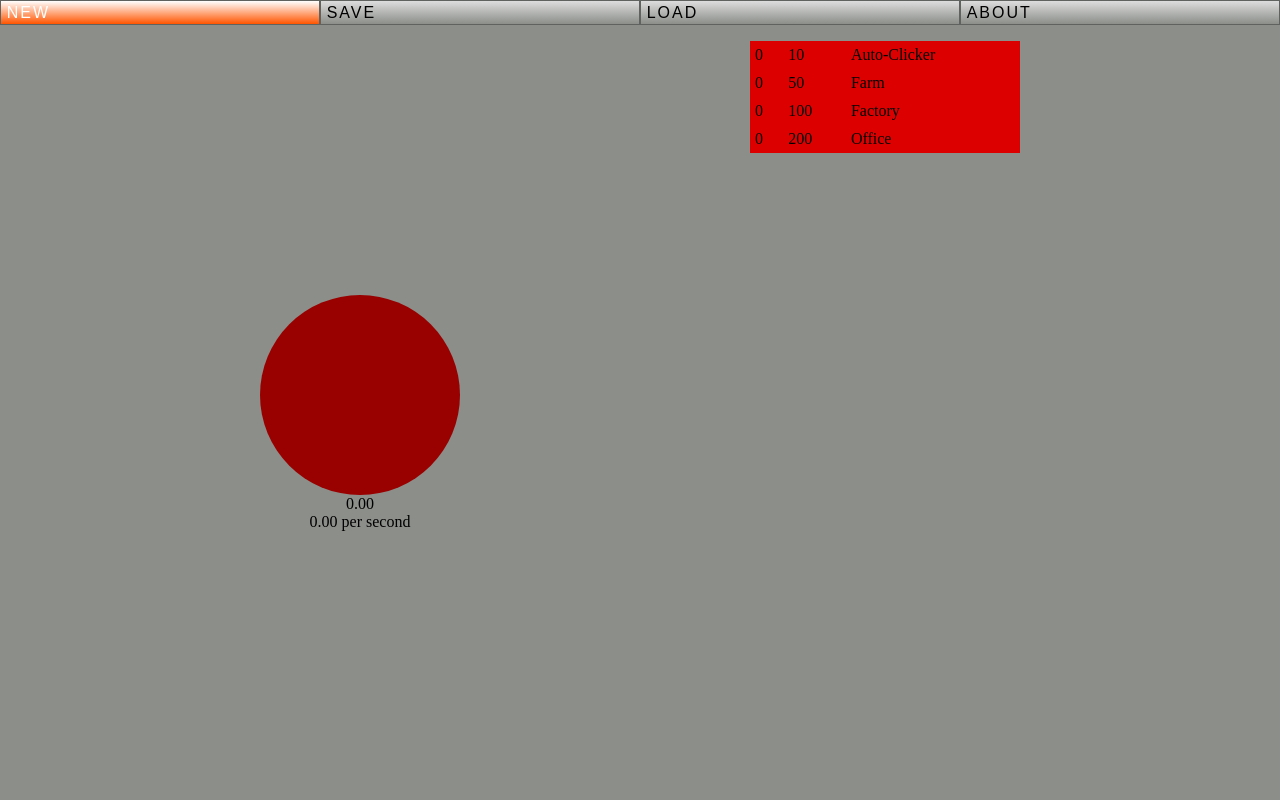
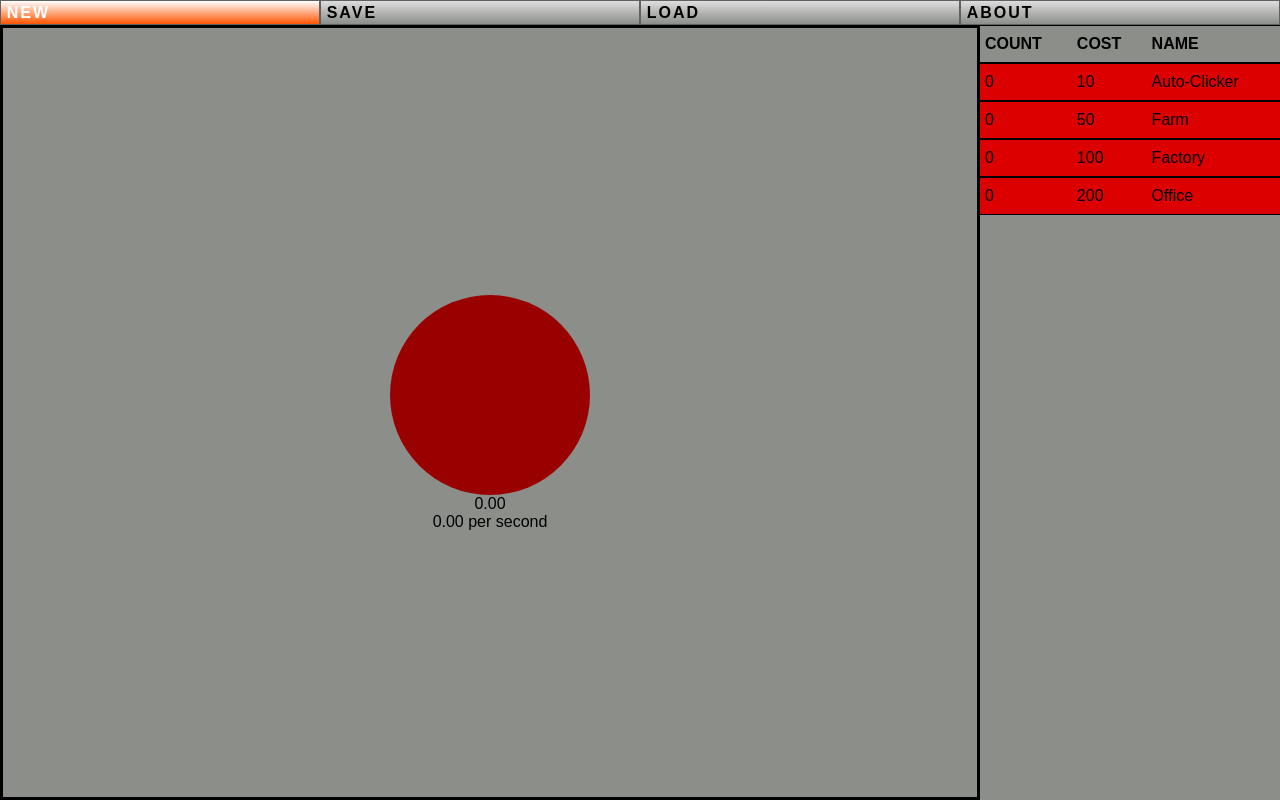
Before and after one commit to DSMK2/clicker-exercise, a plain HTML site: page index.html in a window 1280 px wide. Drawn offline with Linux system fonts and the light colour scheme.

Commit message:
Additional styling, save/load implementation

```diff
--- a/css/styles.css
+++ b/css/styles.css
@@ -4,6 +4,7 @@ html, body {
 	width: 100%;
 	height: 100%;
 	background-color: #8b8e89;
+	font-family: arial;
 }
 
 html * {
@@ -32,14 +33,15 @@ body {
 }
 
 .menu__item {
-	list-style: none;
-	float: left;
-	width: 25%;
+	background-image: linear-gradient(#ddd, #8b8e89);
+	border-color: #5f625e;
 	border-style: solid;
 	border-width: 1px;
-	border-color: #5f625e;
-	background-image: linear-gradient(#ddd, #8b8e89);
+	float: left;
+	list-style: none;
 	padding: 0.2%;
+	width: 25%;
+	font-weight: bolder;
 }
 
 .menu__item:hover {
@@ -51,7 +53,6 @@ body {
 	display: inline-block;
 	text-align: left;
 	color: #000;
-	font-family: arial;
 	text-transform: uppercase;
 	text-decoration: none;
 	letter-spacing: 2px;
@@ -117,6 +118,9 @@ body {
 	justify-content: center;
 	align-content: center;
 	align-items: center;
+	border-style: solid;
+	border-width: 3px;
+	flex-grow: 1;
 }
 
 #the_button {
@@ -145,8 +149,8 @@ body {
 
 .click-auto__menu {
 	width: 300px;
-	padding: 0;
-	padding-left: 30px;
+	margin: 0;
+	padding-left: 0px;
 	display: table;
 }
 
@@ -157,10 +161,19 @@ body {
 	cursor: pointer;
 }
 
+.click-auto__menu li:first-child {
+	font-weight: bolder;
+	text-transform: uppercase;
+}
+
 .click-auto__menu li > * {
 	display: table-cell;
 	text-align: left;
-	padding: 5px;
+	padding: 3% 5px;
+	border-style: solid;
+	border-width: 1px;
+	border-left: 0;
+	border-right: 0;
 }
 
 .click-auto__menu li:hover {
--- a/index.html
+++ b/index.html
@@ -25,7 +25,13 @@
 	  </div>
 
 	  <div>
-	    <ul class="click-auto__menu"></ul>
+	    <ul class="click-auto__menu">
+        <li>
+          <span>Count</span>
+          <span>Cost</span>
+          <span>Name</span>
+        <li>
+      </ul>
 	  </div>
 	</div>
 
@@ -41,6 +47,12 @@
         <textarea></textarea>
         <button>Load</button>
       </div>
+
+      <div class="popup__item popup__item--about">
+        <p>A small project to explore some JS</p>
+        <p>And some math</p>
+        <p>Maybe some graphics in the future.</p>
+      </div>
     </div>
   </div>
 </body>
--- a/js/clicker.js
+++ b/js/clicker.js
@@ -71,6 +71,23 @@ document.addEventListener('DOMContentLoaded', function() {
       result['productionTotal'] = this.productionTotal;
 
       return result;
+    },
+    /**
+    * @function loadData
+    * @description Sets data for Click Game and modifiers
+    * @param {object} data JSON data
+    * @returns {undefined}
+    */
+    loadData: function(data) {
+      var _this = this;
+
+      this.production = data.production;
+      this.productionTotal = data.productionTotal;
+
+      Object.keys(this.modifiers).forEach(function(key) {
+        var modifier = _this.modifiers[key];
+        modifier.manager.set(data[key].count);
+      });
     },
     /**
     * @function modifiersBuy
@@ -365,11 +382,16 @@ document.addEventListener('DOMContentLoaded', function() {
       [].slice.call(document.querySelectorAll('.popup__item')).forEach(function(DOMElement) {
         DOMElement.classList.remove('popup__item--active');
       });
+
+      ClickGame.main.loadData(JSON.parse(decoded));
     });
 
     // About
     document.querySelector('.menu__item[data-type="about"]').addEventListener('click', function(e) {
       e.preventDefault();
+
+      document.querySelector('.popup').classList.add('popup--active');
+      document.querySelector('.popup__item--about').classList.add('popup__item--active');
     });
 
     // Close popups
@@ -393,7 +415,7 @@ document.addEventListener('DOMContentLoaded', function() {
       console.log('Game Saved');
     });
 
-    document.getElementById('the_button').addEventListener('click', function(e) {
+    document.querySelector('.clicker-side').addEventListener('click', function(e) {
       e.preventDefault();
       // Pile on clicks
       ClickGame.main.clicks++;
```
